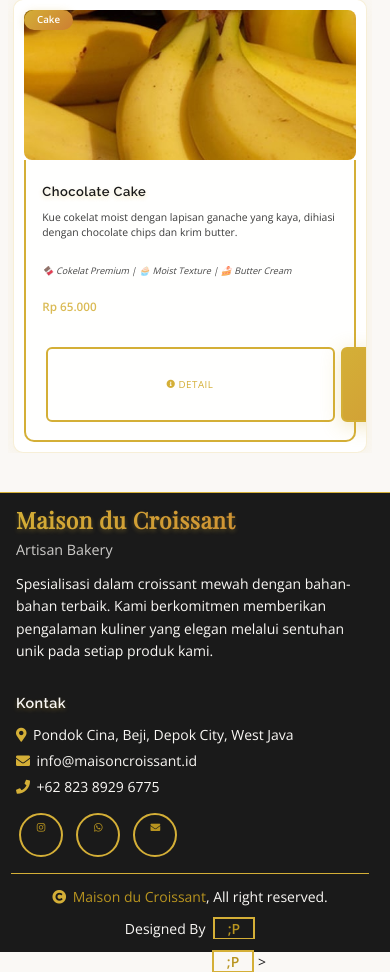
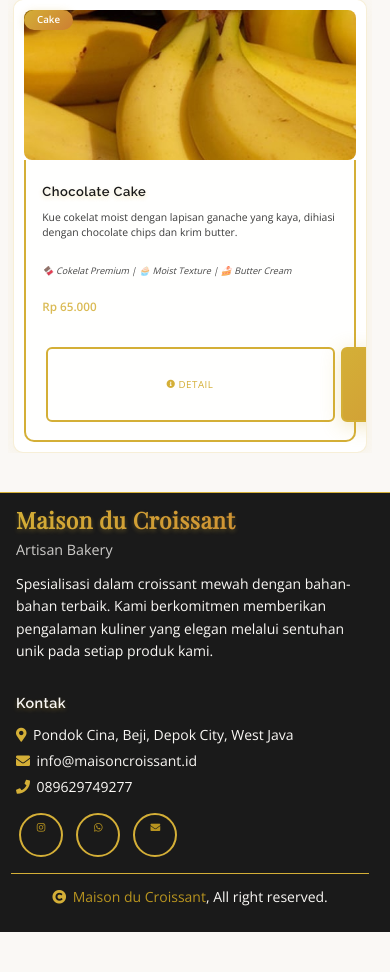
Before and after one commit to DiabloXXXX/923998, a website with bundled scripts: page menu-app/menu.html in a window 390 px wide. Shown: the part 6015-6987 px from the top of the page. After the commit the page ends 6947 px from the top, so only its background shows below. Built offline with nearby package versions, Linux system fonts and the light colour scheme.

Commit message:
Remove 'Designed By' credits and update phone number to 089629749277
Changes made:
✅ Removed all 'Designed By' text and links from footer in:
   - menu.html (2 locations)
   - cart.html
   - confirm-order.html

✅ Updated phone number to 089629749277 in:
   - menu.html footer
   - cart.html footer
   - confirm-order.html footer
   - WhatsApp configuration remains 6289629749277

All HTML files now show clean footer without designer credits
and consistent phone number 089629749277 throughout the website.

```diff
--- a/menu-app/js/database.js
+++ b/menu-app/js/database.js
@@ -294,9 +294,9 @@ function initializeSettings() {
     const defaultSettings = {
         storeName: 'Maison du Croissant',
         storeAddress: 'Jl. Luxury Street No. 123, Jakarta',
-        storePhone: '+62 21 1234 5678',
+        storePhone: '089629749277',
         storeEmail: 'info@maisondicroissant.com',
-        whatsappNumber: '+6289629749277',
+        whatsappNumber: '6289629749277',
         taxRate: 10, // 10%
         deliveryFee: 15000,
         minOrderAmount: 50000,
@@ -750,7 +750,7 @@ function initializeSampleUsers() {
             email: 'customer1@example.com',
             password: 'password123',
             fullName: 'John Doe',
-            phone: '081234567890',
+            phone: '089629749277',
             address: 'Jl. Contoh No. 123, Jakarta',
             createdAt: '2024-01-15T08:00:00.000Z',
             lastLogin: '2024-06-29T10:30:00.000Z',
--- a/menu-app/menu.html
+++ b/menu-app/menu.html
@@ -709,7 +709,7 @@
               <h4 class="mb-3" style="color: #faf8f5 !important; font-weight: 600;">Kontak</h4>
               <p class="mb-2" style="color: var(--luxury-cream);"><i class="fas fa-map-marker-alt me-2" style="color: var(--luxury-gold);"></i>Pondok Cina, Beji, Depok City, West Java</p>
               <p class="mb-2" style="color: var(--luxury-cream);"><i class="fas fa-envelope me-2" style="color: var(--luxury-gold);"></i>info@maisoncroissant.id</p>
-              <p class="mb-3" style="color: var(--luxury-cream);"><i class="fas fa-phone me-2" style="color: var(--luxury-gold);"></i>+62 823 8929 6775</p>
+              <p class="mb-3" style="color: var(--luxury-cream);"><i class="fas fa-phone me-2" style="color: var(--luxury-gold);"></i>089629749277</p>
 
               <div class="mt-3">
                 <a
@@ -746,12 +746,7 @@
             >
           </div>
           <div class="col-md-6 my-auto text-center text-md-end">
-            <span style="color: var(--luxury-cream);">Designed By&nbsp;
-            <a
-              class="px-3 fw-bold"
-              style="border: 2px solid var(--luxury-gold); color: var(--luxury-gold); text-decoration: none;"
-              href="https://umkmmekarsari.tcugapps.com/profileorangganteng"
-              >;P</a></span>
+            <!-- Designer credit removed -->
           </div>
         </div>
       </div>
@@ -764,13 +759,7 @@
             <!--/*** This template is free as long as you keep the below author’s credit link/attribution link/backlink. ***/-->
             <!--/*** If you'd like to use the template without the below author’s credit link/attribution link/backlink, ***/-->
             <!--/*** you can purchase the Credit Removal License from "https://htmlcodex.com/credit-removal". ***/-->
-            <span style="color: var(--luxury-cream);">Designed By&nbsp;
-            <a
-              class="px-3 fw-bold"
-              style="border: 2px solid var(--luxury-gold); color: var(--luxury-gold); text-decoration: none;"
-              href="https://umkmmekarsari.tcugapps.com/profileorangganteng"
-              >;P</a></span>
-            >
+            <!-- Designer credit removed -->
           </div>
         </div>
       </div>
```
Also changed, not shown: menu-app/cart.html (+2 -7 lines), menu-app/confirm-order.html (+2 -7 lines).
